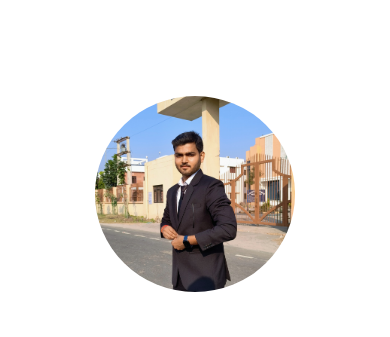
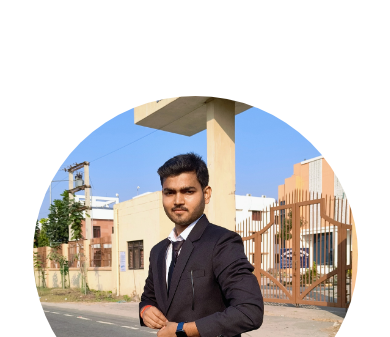
Before and after one commit to Piyush29k/Piyush-Kumar, a plain HTML site: page index.html in a window 390 px wide. Shown: the part 64-401 px from the top of the page. Drawn offline with Linux system fonts and the light colour scheme.

Commit message:
Update style.css

```diff
--- a/style.css
+++ b/style.css
@@ -876,7 +876,7 @@ footer p {
   }
 
   .home img {
-    width: 200px;
+    width: 325px;
     height: auto;
     border-radius: 50%;
   }
```
